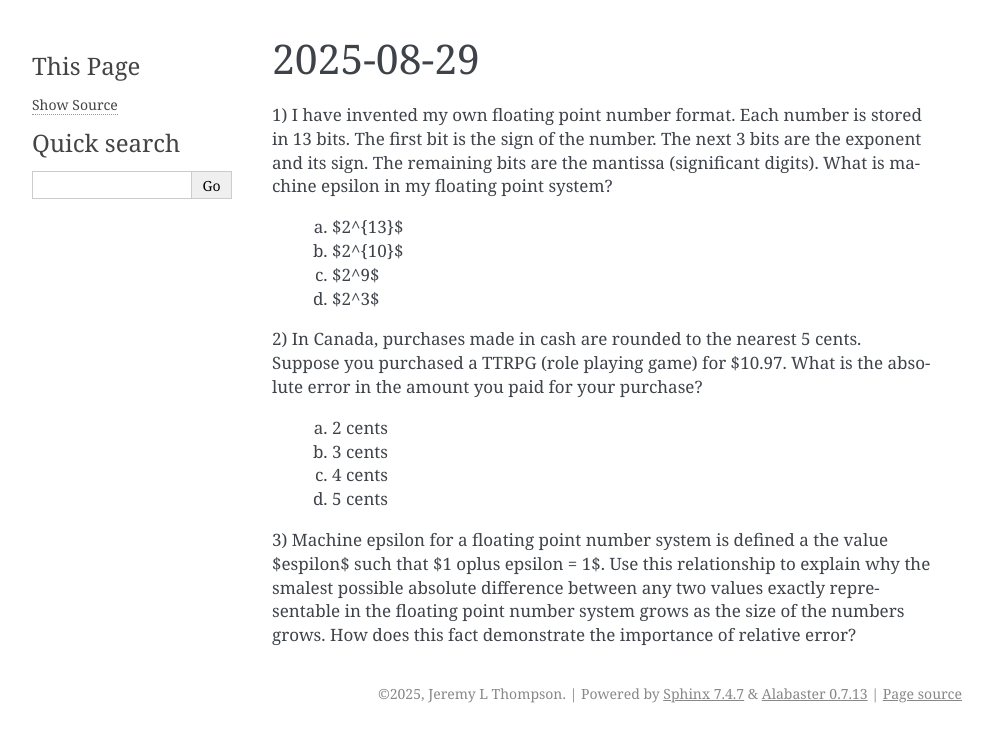
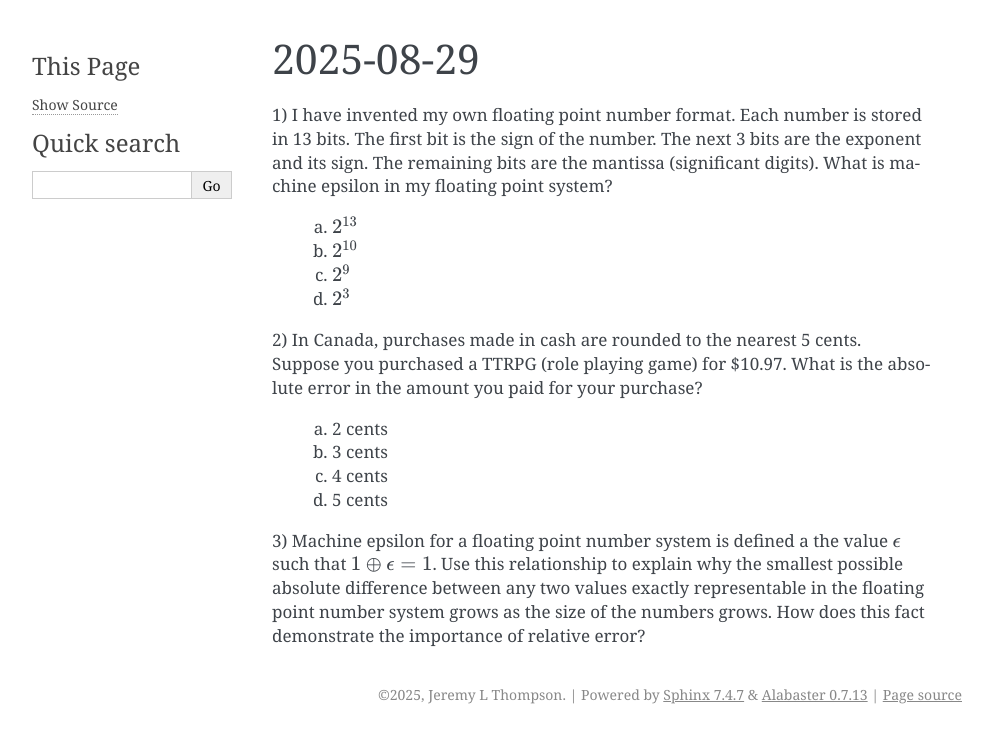
Before and after one commit to jeremylt/csci-3656-fall-2025, a Sphinx documentation site: the page built from source/quizes/2025-08-29.rst, in a window 1280 px wide. Shown: the top 743 px of the page, without its empty margins (148-1141 px from the left). Built offline with Sphinx 7.4.7, drawn with Linux system fonts in a browser that asks for light colours; pages that are not in the unit, such as notebooks, are missing from menus; some of the changed lines change nothing that is shown.

Commit message:
fix math mode

```diff
--- a/source/quizes/2025-08-29.rst
+++ b/source/quizes/2025-08-29.rst
@@ -8,13 +8,13 @@ The next 3 bits are the exponent and its sign.
 The remaining bits are the mantissa (significant digits).
 What is machine epsilon in my floating point system?
 
-  a) $2^{13}$
+  a) :math:`2^{13}`
 
-  b) $2^{10}$
+  b) :math:`2^{10}`
 
-  c) $2^9$
+  c) :math:`2^9`
 
-  d) $2^3$
+  d) :math:`2^3`
 
 2) In Canada, purchases made in cash are rounded to the nearest 5 cents.
 Suppose you purchased a TTRPG (role playing game) for $10.97.
@@ -28,6 +28,6 @@ What is the absolute error in the amount you paid for your purchase?
 
   d) 5 cents
 
-3) Machine epsilon for a floating point number system is defined a the value $\espilon$ such that $1 \oplus \epsilon = 1$.
-Use this relationship to explain why the smalest possible absolute difference between any two values exactly representable in the floating point number system grows as the size of the numbers grows.
+3) Machine epsilon for a floating point number system is defined a the value :math:`\epsilon` such that :math:`1 \oplus \epsilon = 1`.
+Use this relationship to explain why the smallest possible absolute difference between any two values exactly representable in the floating point number system grows as the size of the numbers grows.
 How does this fact demonstrate the importance of relative error?
```
